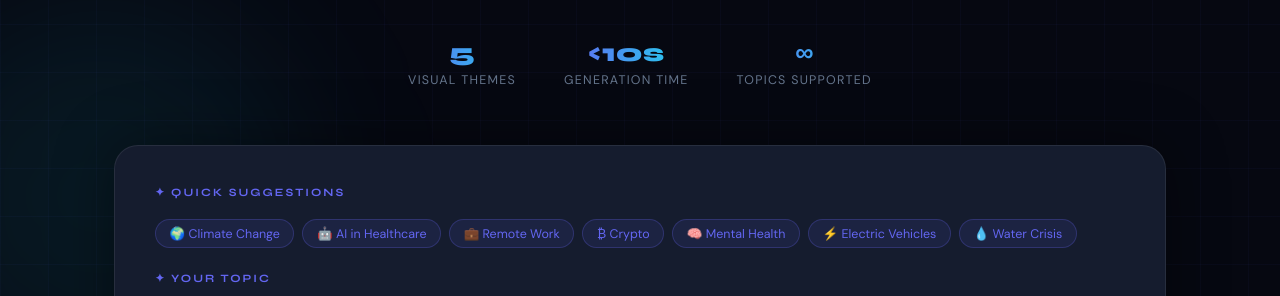
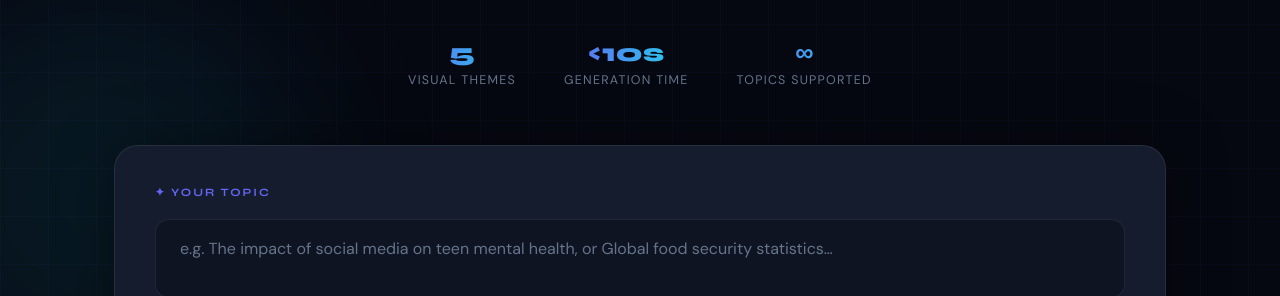
Before and after one commit to lavanyapothireddy/AI-Infographic-Generator, a website: page public/index.html in a window 1280 px wide. Shown: the part 504-800 px from the top of the page. Drawn offline with Linux system fonts and the light colour scheme.

Commit message:
Update index.html

```diff
--- a/public/index.html
+++ b/public/index.html
@@ -381,16 +381,7 @@
 
     <!-- FORM -->
     <div class="form-card">
-      <div class="form-section-title">✦ Quick Suggestions</div>
-      <div class="suggestions">
-        <span class="suggestion-chip" onclick="setSuggestion('Climate Change Impact on Global Economies')">🌍 Climate Change</span>
-        <span class="suggestion-chip" onclick="setSuggestion('The Rise of Artificial Intelligence in Healthcare')">🤖 AI in Healthcare</span>
-        <span class="suggestion-chip" onclick="setSuggestion('Remote Work Trends Post-Pandemic')">💼 Remote Work</span>
-        <span class="suggestion-chip" onclick="setSuggestion('Cryptocurrency and Blockchain Technology')">₿ Crypto</span>
-        <span class="suggestion-chip" onclick="setSuggestion('Mental Health Awareness in the Workplace')">🧠 Mental Health</span>
-        <span class="suggestion-chip" onclick="setSuggestion('Future of Electric Vehicles')">⚡ Electric Vehicles</span>
-        <span class="suggestion-chip" onclick="setSuggestion('Global Water Crisis Statistics')">💧 Water Crisis</span>
-      </div>
+
 
       <div class="form-section-title">✦ Your Topic</div>
       <div class="topic-wrapper">
@@ -452,7 +443,7 @@
       <div class="result-topbar">
         <div class="result-label">✓ Infographic Ready</div>
         <div class="result-actions">
-          <button class="btn-action" onclick="copyHTML()">📋 Copy HTML</button>
+
           <button class="btn-action" onclick="openFullscreen()">⛶ Fullscreen</button>
           <button class="btn-action primary" onclick="downloadHTML()">⬇ Download</button>
         </div>
```
